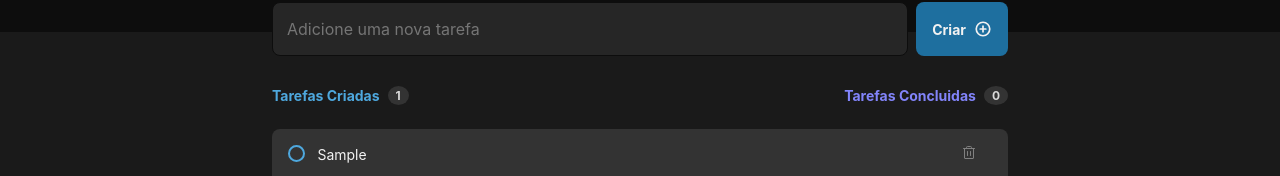
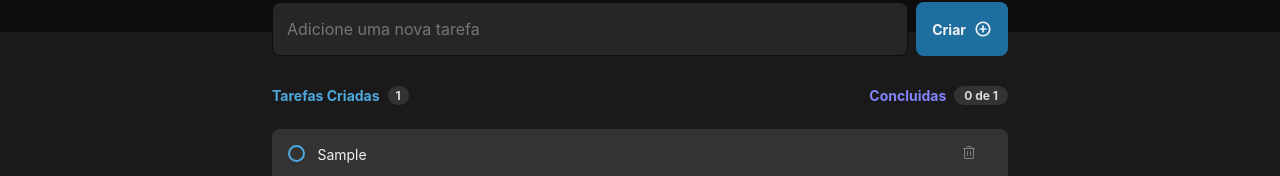
Before and after one commit to voncardoso/to-do-list, a React app: page / in a window 1280 px wide. Both pictures are taken after typing "Sample" into the empty fields and a click on the button "Criar". Shown: the part 116-292 px from the top of the page. Built offline with nearby package versions, Linux system fonts and the light colour scheme; the HTML template or start-up script is replaced by a standard one.

Commit message:
contardor de tarefas finalizado

```diff
--- a/src/components/NewTask.tsx
+++ b/src/components/NewTask.tsx
@@ -1,5 +1,5 @@
 import { PlusCircle } from "phosphor-react";
-import { ChangeEvent, FormEvent, useState } from "react";
+import { ChangeEvent, FormEvent, useEffect, useState } from "react";
 import styles from "./NewTask.module.css";
 import { Tasks } from "./Tasks";
 import { v4 as uuidv4 } from "uuid";
@@ -13,6 +13,9 @@ interface ObjectArrayTakes {
 export function NewTask() {
   const [takesText, setTakesText] = useState("");
   const [dataTakes, setDataTakes] = useState<any>([]);
+  const finishTakes = dataTakes.filter(
+    (task: ObjectArrayTakes) => task.isComplete
+  ).length;
 
   // criar a o item na to-do list
   function handleCreateNewToDo(event: FormEvent) {
@@ -45,7 +48,9 @@ export function NewTask() {
   function handleIsCompleteTaks(id: string) {
     const newtaske = dataTakes.map((taskItem: ObjectArrayTakes) => {
       if (id === taskItem.id) {
-        taskItem.isComplete = true;
+        taskItem.isComplete
+          ? (taskItem.isComplete = false)
+          : (taskItem.isComplete = true);
       }
       return taskItem;
     });
@@ -71,6 +76,7 @@ export function NewTask() {
         data={dataTakes}
         onDeleteTasks={deleteTasks}
         handleIsCompleteTaks={handleIsCompleteTaks}
+        finishTakes={finishTakes}
       />
     </>
   );
--- a/src/components/Tasks.module.css
+++ b/src/components/Tasks.module.css
@@ -18,8 +18,16 @@
 .header div span {
   background: var(--gray-400);
   padding: 2px 8px;
-  border-radius: 50%;
+  border-radius: 999px;
   color: var(--gray-200);
+  font-size: 0.75rem;
+  font-weight: bold;
+}
+
+.header div .spanDe {
+  background: var(--gray-400);
+  padding: 2px 10px;
+  border-radius: 999px;
   font-size: 0.75rem;
   font-weight: bold;
 }
--- a/src/components/Tasks.tsx
+++ b/src/components/Tasks.tsx
@@ -6,6 +6,7 @@ interface ArryTakes {
   data: [];
   onDeleteTasks: (task: string) => void;
   handleIsCompleteTaks: (task: string) => void;
+  finishTakes: number;
 }
 
 interface ObjectArrayTakes {
@@ -18,9 +19,8 @@ export function Tasks({
   data,
   onDeleteTasks,
   handleIsCompleteTaks,
+  finishTakes,
 }: ArryTakes) {
-  console.log(data);
-
   return (
     <section className={styles.tasks}>
       <header className={styles.header}>
@@ -30,8 +30,14 @@ export function Tasks({
         </div>
 
         <div className={styles.finished}>
-          <p>Tarefas Concluidas</p>
-          <span>0</span>
+          <p>Concluidas</p>
+          {data.length === 0 ? (
+            <span>0</span>
+          ) : (
+            <span className={styles.spanDe}>
+              {finishTakes} de {data.length}
+            </span>
+          )}
         </div>
       </header>
 
```
Also changed, not shown: src/components/NewTask.module.css (+5 -5 lines).
